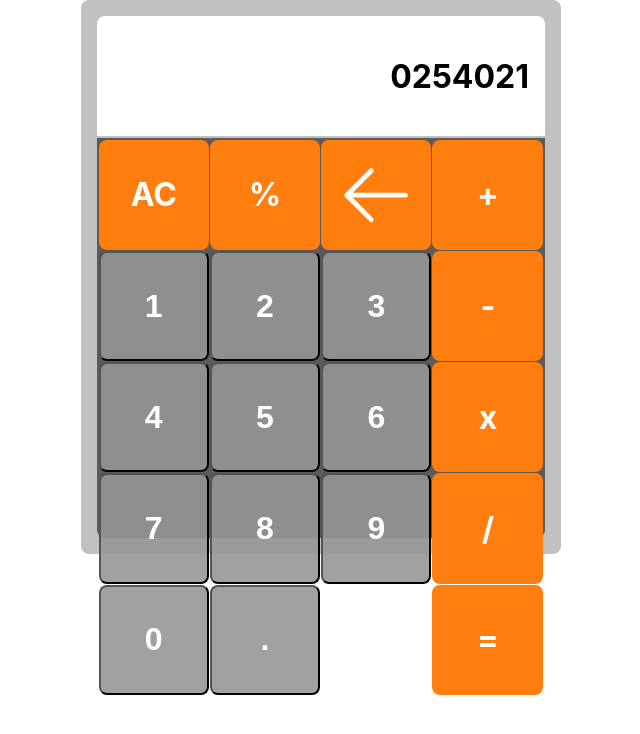
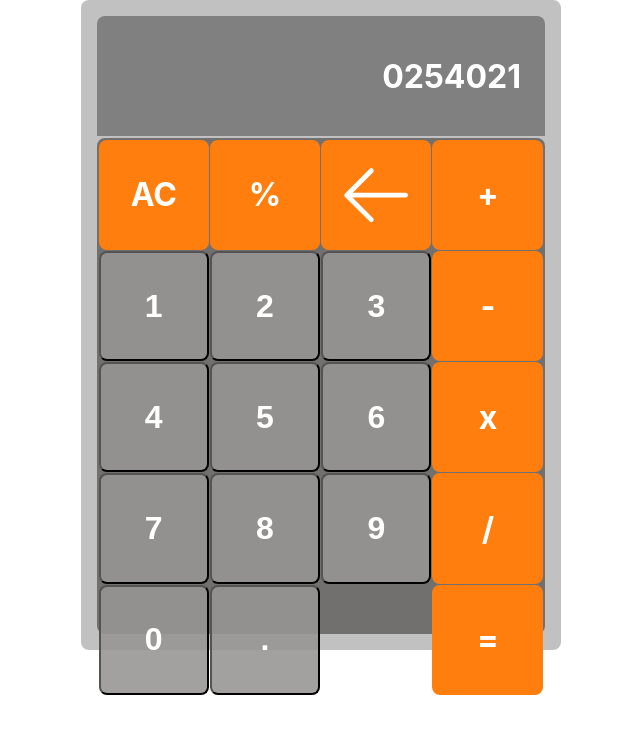
Before and after one commit to blmarquess/dio-orangetech-desafio-calculadora, a Next.js app: page / in a window 1280 px wide. Shown: the top 734 px of the page, without its empty margins (319-959 px from the left). Built offline with nearby package versions, Linux system fonts and the light colour scheme.

Commit message:
style(css): fix style and variable number

```diff
--- a/src/components/CalculateDisplay.tsx
+++ b/src/components/CalculateDisplay.tsx
@@ -3,16 +3,15 @@ import styled from "styled-components";
 export const CalculateDisplay = styled.div`
   width: 100%;
   height: 100%;
-  background-color: #fff;
+  background-color: #6e6e6ec4;
   border-radius: 8px 8px 0 0;
-  font-size: 2rem;
+  font-size: 100%;
   font-weight: 700;
-  color: #000;
+  color: #ffffff;
   grid-area: "display";
   display: flex;
   align-items: center;
   justify-content: flex-end;
-  padding: 1rem;
+  padding: 1rem 1.5rem;
   box-sizing: border-box;
-  margin-bottom: 1rem;
 `;
--- a/src/components/Keyboard.tsx
+++ b/src/components/Keyboard.tsx
@@ -9,8 +9,8 @@ export const KeyboardDisplay = styled.div`
   grid-template-areas: "numbers operations";
   grid-gap: 1px;
   box-sizing: border-box;
-  border-radius: 0 0 8px 8px;
-  background-color: #393434b9;
+  border-radius: 8px;
+  background-color: #39343493;
   font-size: 2rem;
   font-weight: 700;
   padding: 0.1rem;
--- a/src/components/KeyboardNumber.tsx
+++ b/src/components/KeyboardNumber.tsx
@@ -10,6 +10,6 @@ export const KeyboardNumber = styled.div`
   justify-content: space-between;
   box-sizing: border-box;
   border-radius: 8px;
-  font-size: 2rem;
+  font-size: 1rem;
   font-weight: 700;
 `;
--- a/src/components/MainBoard.tsx
+++ b/src/components/MainBoard.tsx
@@ -5,7 +5,7 @@ export const MainBoard = styled.div`
   height: 100%;
   display: grid;
   grid-template-columns: 1fr;
-  grid-template-rows: 15vh 50vh;
+  grid-template-rows: 15vh 62vh;
   grid-template-areas:
     "display"
     "keyboard";
--- a/src/core/Calculator.ts
+++ b/src/core/Calculator.ts
@@ -19,7 +19,7 @@ export class Calculator {
     return num1 / num2;
   }
 
-  static Execute(num1: number, operator: string, num2: number) {
-    return new Calculator().operatorStrategy[operator](num1, num2);
+  static Execute(number1: number, operator: string, number2: number): number {
+    return new Calculator().operatorStrategy[operator](number1, number2);
   }
 }
```
